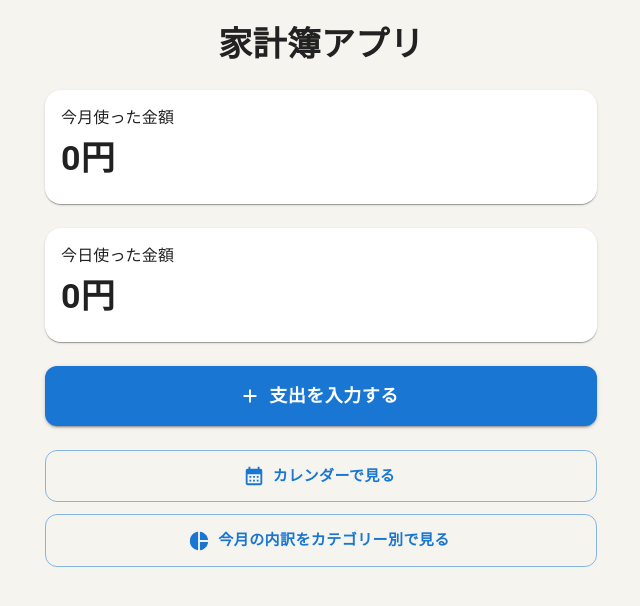
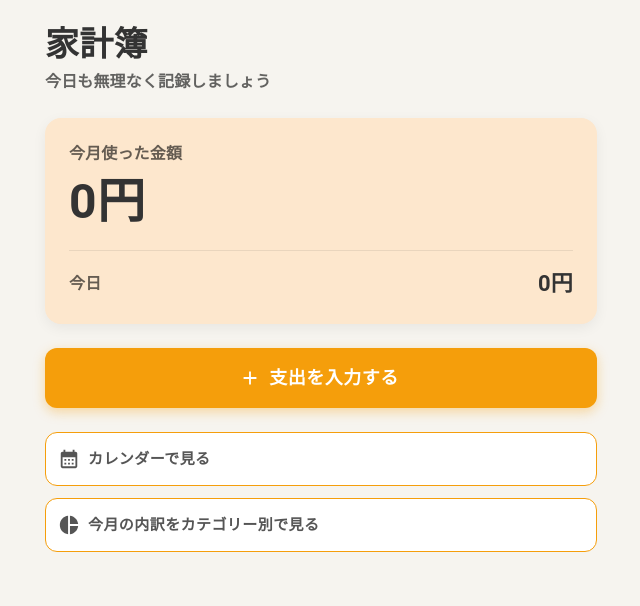
Before and after one commit to ryusei-yaku/kakeibo-app, a React (Vite) app: page / in a window 1280 px wide. Shown: the top 606 px of the page, without its empty margins (319-959 px from the left). Built offline with nearby package versions, Linux system fonts and the light colour scheme.

Commit message:
ホーム画面のUIを調整

```diff
--- a/src/features/home/HomePage.tsx
+++ b/src/features/home/HomePage.tsx
@@ -43,41 +43,95 @@ function HomePage({ expenses }: HomePageProps) {
     <Box sx={{ minHeight: "100vh", backgroundColor: "#f6f4ef", py: 3 }}>
         <Container maxWidth="sm">
             <Stack spacing={3}>
-                    <Box sx={{ textAlign: "center" }}>
+                {/* ヘッダー */}
+                <Box>
                     <Typography
                         variant="h4"
                         component="h1"
-                            sx={{ fontWeight: "bold" }}
+                        sx={{
+                            fontWeight: "bold",
+                            color: "#333333",
+                        }}
                     >
-                            家計簿アプリ
+                        家計簿
                     </Typography>
 
+                    <Typography
+                        sx={{
+                            mt: 0.5,
+                            color: "text.secondary",
+                            fontWeight: "bold",
+                        }}
+                    >
+                        今日も無理なく記録しましょう
+                    </Typography>
                 </Box>
 
-                    <Card sx={{ borderRadius: 4 }}>
-                        <CardContent>
-                            <Typography color="text.secondary">今月使った金額</Typography>
+                {/* 今月・今日の支出カード */}
+                <Card
+                    elevation={0}
+                    sx={{
+                        borderRadius: 4,
+                        backgroundColor: "#fde7cd",
+                        boxShadow: "0 4px 14px rgba(0, 0, 0, 0.06)",
+                    }}
+                >
+                    <CardContent sx={{ p: 3 }}>
                         <Typography
-                                variant="h4"
-                                sx={{ mt: 1, fontWeight: "bold" }}
+                            sx={{
+                                color: "text.secondary",
+                                fontWeight: "bold",
+                            }}
+                        >
+                            今月使った金額
+                        </Typography>
+
+                        <Typography
+                            variant="h3"
+                            sx={{
+                                mt: 1,
+                                fontWeight: "bold",
+                                color: "#333333",
+                                letterSpacing: 0.5,
+                            }}
                         >
                             {formatYen(monthTotal)}
                         </Typography>
+
+                        <Box
+                            sx={{
+                                mt: 2.5,
+                                pt: 2,
+                                borderTop: "1px solid rgba(0, 0, 0, 0.08)",
+                                display: "flex",
+                                justifyContent: "space-between",
+                                alignItems: "center",
+                                gap: 2,
+                            }}
+                        >
+                            <Typography
+                                sx={{
+                                    color: "text.secondary",
+                                    fontWeight: "bold",
+                                }}
+                            >
+                                今日
+                            </Typography>
+
+                            <Typography
+                                sx={{
+                                    fontSize: 22,
+                                    fontWeight: "bold",
+                                    color: "#333333",
+                                }}
+                            >
+                                {formatYen(todayTotal)}
+                            </Typography>
+                        </Box>
                     </CardContent>
                 </Card>
 
-                    <Card sx={{ borderRadius: 4 }}>
-                        <CardContent>
-                            <Typography color="text.secondary">今日使った金額</Typography>
-                            <Typography
-                                variant="h4"
-                                sx={{ mt: 1, fontWeight: "bold" }}
-                            >
-                                {formatYen(todayTotal)}
-                            </Typography>
-                        </CardContent>
-                    </Card>
-
+                {/* 支出入力ボタン */}
                 <Button
                     variant="contained"
                     size="large"
@@ -89,12 +143,18 @@ function HomePage({ expenses }: HomePageProps) {
                         borderRadius: 3,
                         fontSize: 18,
                         fontWeight: "bold",
+                        backgroundColor: "#f59e0b",
+                        boxShadow: "0 4px 12px rgba(245, 158, 11, 0.35)",
+                        "&:hover": {
+                            backgroundColor: "#d97706",
+                        },
                     }}
                 >
                     支出を入力する
                 </Button>
 
-                    <Stack spacing={1.5} sx={{ mt: 3 }}>
+                {/* メニュー */}
+                <Stack spacing={1.5}>
                     <Button
                         variant="outlined"
                         size="large"
@@ -102,9 +162,18 @@ function HomePage({ expenses }: HomePageProps) {
                         startIcon={<CalendarMonthIcon />}
                         onClick={() => navigate("/calendar")}
                         sx={{
-                                py: 1.5,
+                            justifyContent: "flex-start",
+                            py: 1.6,
+                            px: 2,
                             borderRadius: 3,
                             fontWeight: "bold",
+                            backgroundColor: "#ffffff",
+                            color: "#555555",
+                            borderColor: "#f59e0b",
+                            "&:hover": {
+                                backgroundColor: "#fde7cd",
+                                borderColor: "#d97706",
+                            },
                         }}
                     >
                         カレンダーで見る
@@ -117,9 +186,18 @@ function HomePage({ expenses }: HomePageProps) {
                         startIcon={<PieChartIcon />}
                         onClick={() => navigate("/categories/monthly")}
                         sx={{
-                                py: 1.5,
+                            justifyContent: "flex-start",
+                            py: 1.6,
+                            px: 2,
                             borderRadius: 3,
                             fontWeight: "bold",
+                            backgroundColor: "#ffffff",
+                            color: "#555555",
+                            borderColor: "#f59e0b",
+                            "&:hover": {
+                                backgroundColor: "#fde7cd",
+                                borderColor: "#d97706",
+                            },
                         }}
                     >
                         今月の内訳をカテゴリー別で見る
```
Lines whose indentation alone changed are shown as unchanged.
